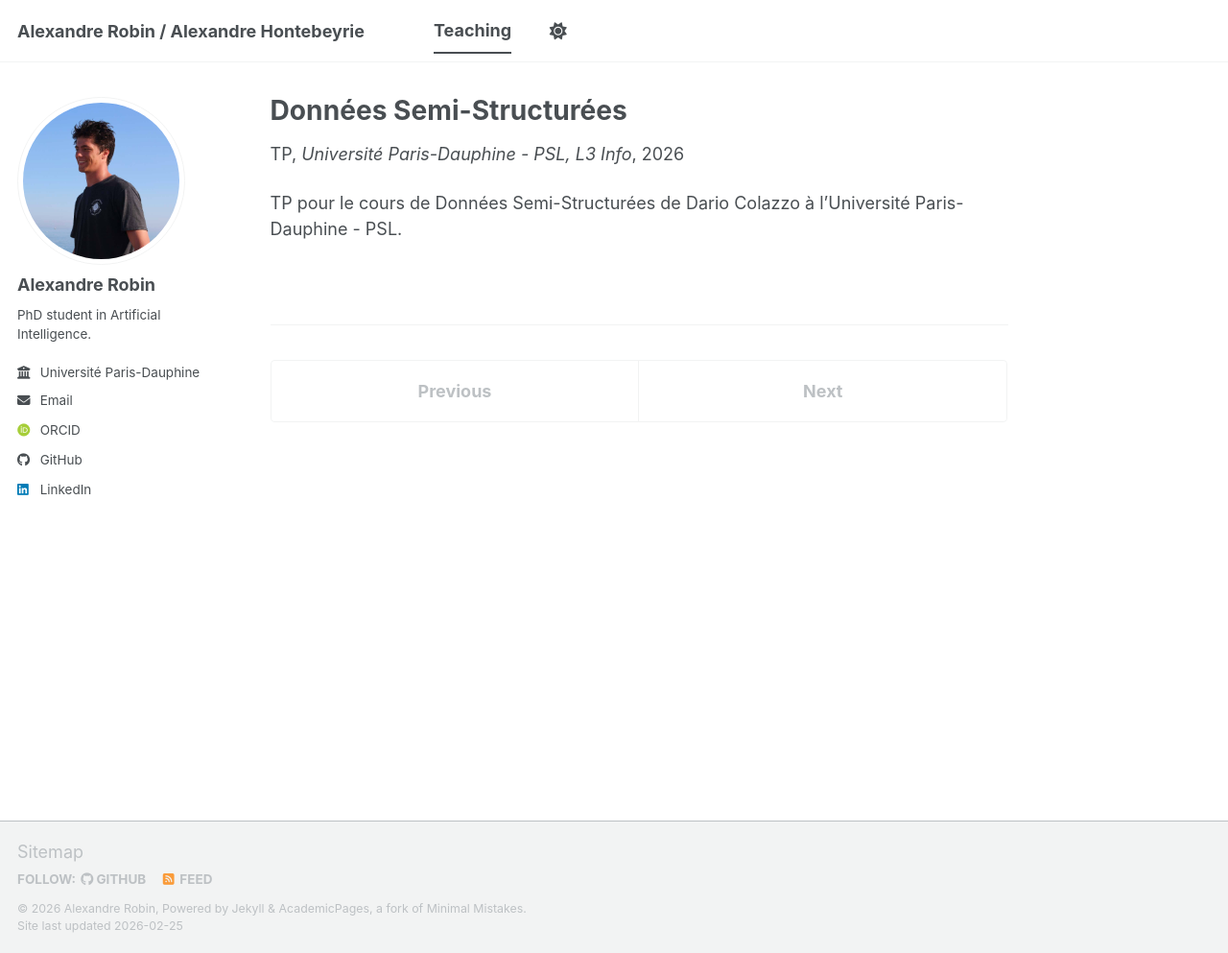
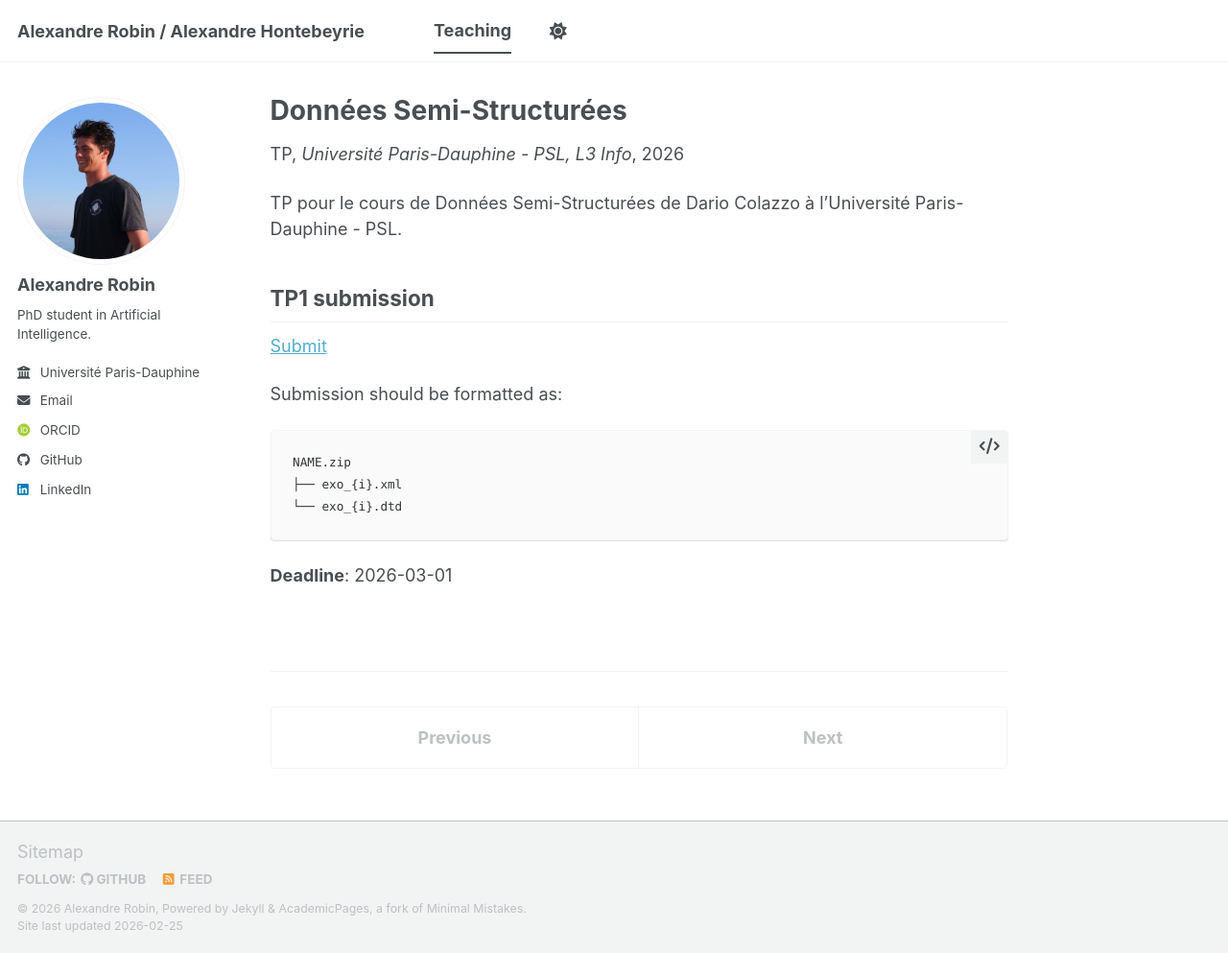
Before and after one commit to alexrob123/alexrob123.github.io, a Jekyll site: the page built from _teaching/2026-DSS-TP.md, in a window 1280 px wide and 993 px high. Shown: the whole window at 96% size. Built offline with Jekyll 4.4.1, drawn with Linux system fonts in a browser that asks for light colours; some web fonts are replaced; a script bundle is joined from its source files by our own code; library files that are not in the unit come from our copies.

Commit message:
2026-dss-tp1

````diff
--- a/_teaching/2026-DSS-TP.md
+++ b/_teaching/2026-DSS-TP.md
@@ -10,8 +10,16 @@ location: "Paris, France"
 
 TP pour le cours de Données Semi-Structurées de Dario Colazzo à l'Université Paris-Dauphine - PSL.
 
-<!-- # Heading 1
+## TP1 submission
 
-# Heading 2
+[Submit](https://www.dropbox.com/request/FEuBWHu5jeAxYpZR8y7t)
 
-# Heading 3 -->
+Submission should be formatted as:
+
+```
+NAME.zip
+├── exo_{i}.xml
+└── exo_{i}.dtd
+```
+
+**Deadline**: 2026-03-01
````
